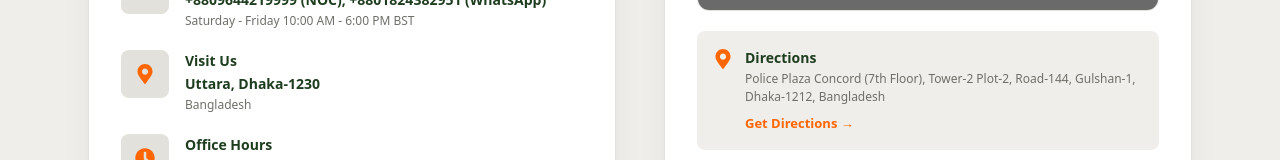
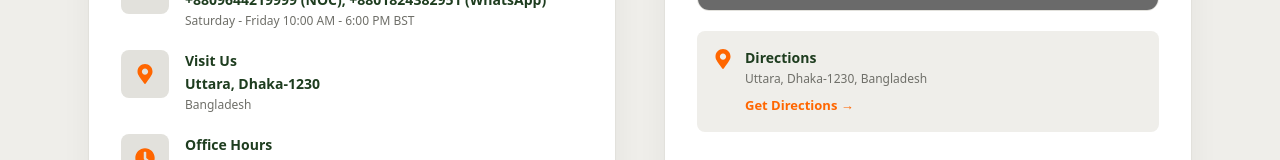
Before and after one commit to Kamiaaa/a1c, a Next.js app: page /contact in a window 1280 px wide. Shown: the part 752-912 px from the top of the page. Built offline with nearby package versions, Linux system fonts and the light colour scheme; grey boxes are pictures that could not be loaded.

Commit message:
Contact page updated

```diff
--- a/app/(main)/components/contact/Contact.tsx
+++ b/app/(main)/components/contact/Contact.tsx
@@ -178,10 +178,10 @@ const Contact = () => {
                 <div>
                   <h4 className={styles.infoTitle}>Directions</h4>
                   <p className={styles.infoDesc}>
-                    Police Plaza Concord (7th Floor), Tower-2 Plot-2, Road-144, Gulshan-1, Dhaka-1212, Bangladesh
+                    Uttara, Dhaka-1230, Bangladesh
                   </p>
                   <a
-                    href="https://maps.google.com/?q=Police+Plaza+Concord+Gulshan+Dhaka"
+                    href="https://maps.google.com/?q=Uttara+Dhaka+1230+Bangladesh"
                     target="_blank"
                     rel="noopener noreferrer"
                     className={styles.dirLink}
```
Lines whose indentation alone changed are shown as unchanged.
